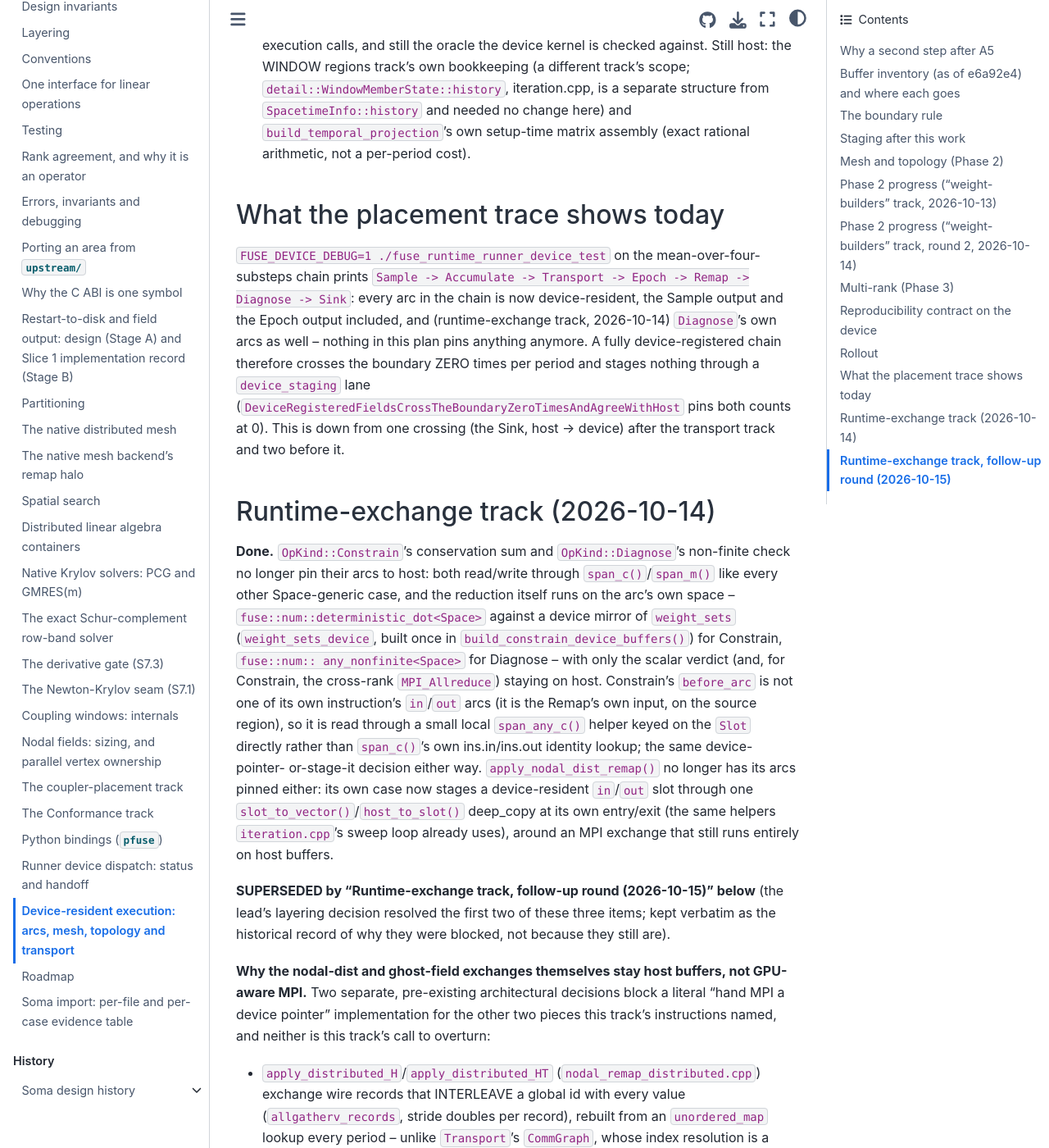
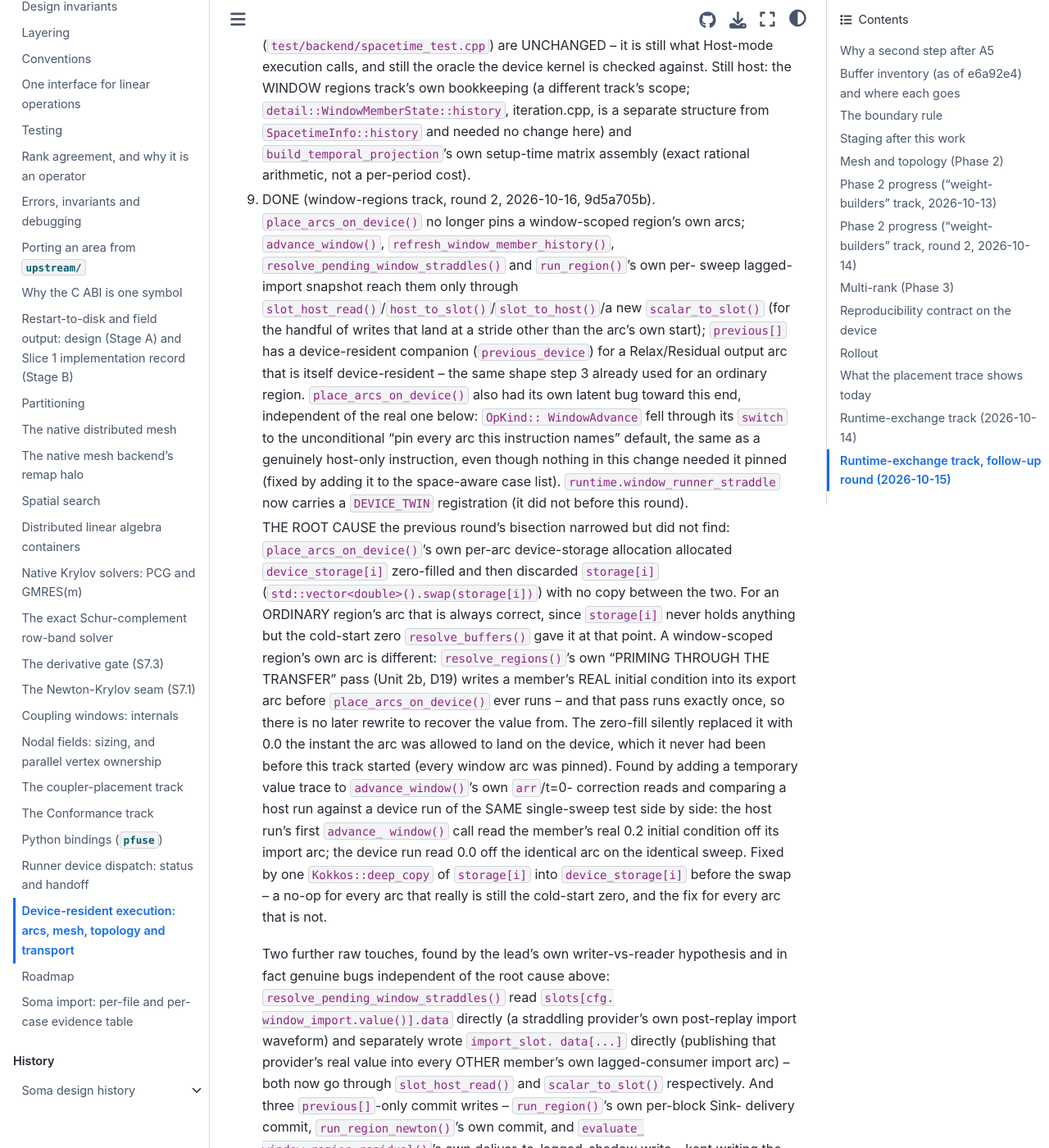
Before and after one commit to vijaysm/fuse, a Sphinx documentation site: the page built from docs/dev/device-resident-arcs.md, in a window 1280 px wide and 1400 px high, scrolled down 13348 px. Shown: the whole window at 82% size. Built offline with Sphinx 7.4.7 and the Sphinx Book theme 1.1.4, drawn with Linux system fonts in a browser that asks for light colours; some of the changed text lies outside the part shown.

Commit message:
docs: record the window-regions round-2 device rollout and its fix
Rollout step 3, the new step 9 and the previous[] staging note record the device-placement root cause and the fixes.

```diff
--- a/docs/dev/device-resident-arcs.md
+++ b/docs/dev/device-resident-arcs.md
@@ -290,12 +290,13 @@
    its sibling `evaluate_region_residual()` -- closed through
    `slot_to_host()`/`host_to_slot()`/`slot_to_vector()`/`slot_host_read()`,
    the same helpers 6510f5e already used elsewhere in this file.
-   ATTEMPTED, BLOCKED (window-regions track, 2026-10-15): unpinning a
-   WINDOW-scoped region's own arcs and giving `previous[]` a device-
-   resident companion is NOT done -- see the "Window-regions track" section
-   below for what was tried, what it broke, and the bisection that narrowed
-   the fault without finding it. Still host, by this rule: `previous[]`,
-   the space-time history, and every arc a window-scoped region names.
+   DONE (window-regions track, round 2, 2026-10-16, 9d5a705b): a WINDOW-
+   scoped region's own arcs are no longer pinned either, and `previous[]`
+   has a device-resident companion (`previous_device`) for a Relax/
+   Residual output arc that is itself device-resident. See step 8 below
+   for the device-placement bug this surfaced and the four raw-touch
+   fixes it took to get there. Still host, unconditionally: the space-
+   time history (staged per instruction, out of this track's scope).
 4. DONE (4610b22, 581c5d1, 7b369f4). `FUSE_EXECUTION_SPACE` resolves
    `RunnerConfig::RunnerExecutionSpace::Default`; `fuse_add_device_twin()`
    registers the 14 `.device` rows (docs/dev/testing.md, "The device
@@ -447,6 +448,77 @@
    and needed no change here) and `build_temporal_projection`'s own
    setup-time matrix assembly (exact rational arithmetic, not a per-period
    cost).
+9. DONE (window-regions track, round 2, 2026-10-16, 9d5a705b).
+   `place_arcs_on_device()` no longer pins a window-scoped region's own
+   arcs; `advance_window()`, `refresh_window_member_history()`,
+   `resolve_pending_window_straddles()` and `run_region()`'s own per-
+   sweep lagged-import snapshot reach them only through
+   `slot_host_read()`/`host_to_slot()`/`slot_to_host()`/a new
+   `scalar_to_slot()` (for the handful of writes that land at a stride
+   other than the arc's own start); `previous[]` has a device-resident
+   companion (`previous_device`) for a Relax/Residual output arc that is
+   itself device-resident -- the same shape step 3 already used for an
+   ordinary region. `place_arcs_on_device()` also had its own latent bug
+   toward this end, independent of the real one below: `OpKind::
+   WindowAdvance` fell through its `switch` to the unconditional "pin
+   every arc this instruction names" default, the same as a genuinely
+   host-only instruction, even though nothing in this change needed it
+   pinned (fixed by adding it to the space-aware case list).
+   `runtime.window_runner_straddle` now carries a `DEVICE_TWIN`
+   registration (it did not before this round).
+
+   THE ROOT CAUSE the previous round's bisection narrowed but did not
+   find: `place_arcs_on_device()`'s own per-arc device-storage allocation
+   allocated `device_storage[i]` zero-filled and then discarded
+   `storage[i]` (`std::vector<double>().swap(storage[i])`) with no copy
+   between the two. For an ORDINARY region's arc that is always correct,
+   since `storage[i]` never holds anything but the cold-start zero
+   `resolve_buffers()` gave it at that point. A window-scoped region's own
+   arc is different: `resolve_regions()`'s own "PRIMING THROUGH THE
+   TRANSFER" pass (Unit 2b, D19) writes a member's REAL initial condition
+   into its export arc before `place_arcs_on_device()` ever runs -- and
+   that pass runs exactly once, so there is no later rewrite to recover
+   the value from. The zero-fill silently replaced it with 0.0 the instant
+   the arc was allowed to land on the device, which it never had been
+   before this track started (every window arc was pinned). Found by
+   adding a temporary value trace to `advance_window()`'s own `arr`/t=0-
+   correction reads and comparing a host run against a device run of the
+   SAME single-sweep test side by side: the host run's first `advance_
+   window()` call read the member's real 0.2 initial condition off its
+   import arc; the device run read 0.0 off the identical arc on the
+   identical sweep. Fixed by one `Kokkos::deep_copy` of `storage[i]` into
+   `device_storage[i]` before the swap -- a no-op for every arc that really
+   is still the cold-start zero, and the fix for every arc that is not.
+
+   Two further raw touches, found by the lead's own writer-vs-reader
+   hypothesis and in fact genuine bugs independent of the root cause
+   above: `resolve_pending_window_straddles()` read `slots[cfg.
+   window_import.value()].data` directly (a straddling provider's own
+   post-replay import waveform) and separately wrote `import_slot.
+   data[...]` directly (publishing that provider's real value into every
+   OTHER member's own lagged-consumer import arc) -- both now go through
+   `slot_host_read()` and `scalar_to_slot()` respectively. And three
+   `previous[]`-only commit writes -- `run_region()`'s own per-block Sink-
+   delivery commit, `run_region_newton()`'s own commit, and `evaluate_
+   window_region_residual()`'s own deliver-to-lagged-shadow write -- kept
+   writing the host `previous[arc]` unconditionally even after a Relax/
+   Residual output arc started keeping its live carried iterate in
+   `previous_device[arc]` instead, orphaning every one of those writes the
+   instant such an arc went device-resident; a new `sync_previous()`
+   helper (`runner_impl.hpp`) gives all three the same device/host
+   dispatch `host_to_slot()` already gives a plain value write.
+
+   GREEN: `runtime.window_runner_straddle` (9/9 on both the host row and
+   the new `.device` row), `verification.iteration.device`, `parallel.
+   window_runner_mpi.{2,3}.device`, the window rows of `runtime.
+   runner_device`, and a full `ctest -j1 -L device` run (36/36). Two
+   failures are pre-existing and unrelated to this change, confirmed by
+   reproducing the identical failure against the unmodified `40693952`
+   source with this track's own commits reverted: `parallel.window_newton_
+   mpi.3` (TIMEOUT at exactly 120.13s on this shared host, independent of
+   this change) and `verification.fsi_energy_diag.
+   FullBudgetOnTheDominantModeCloses` (a deterministic, bit-identical
+   1.45x tolerance margin miss in FSI code this track never touches).
 
 ## What the placement trace shows today
 
```
Also changed, not shown: docs/dev/runner-device-dispatch.md (+14 -10 lines).
